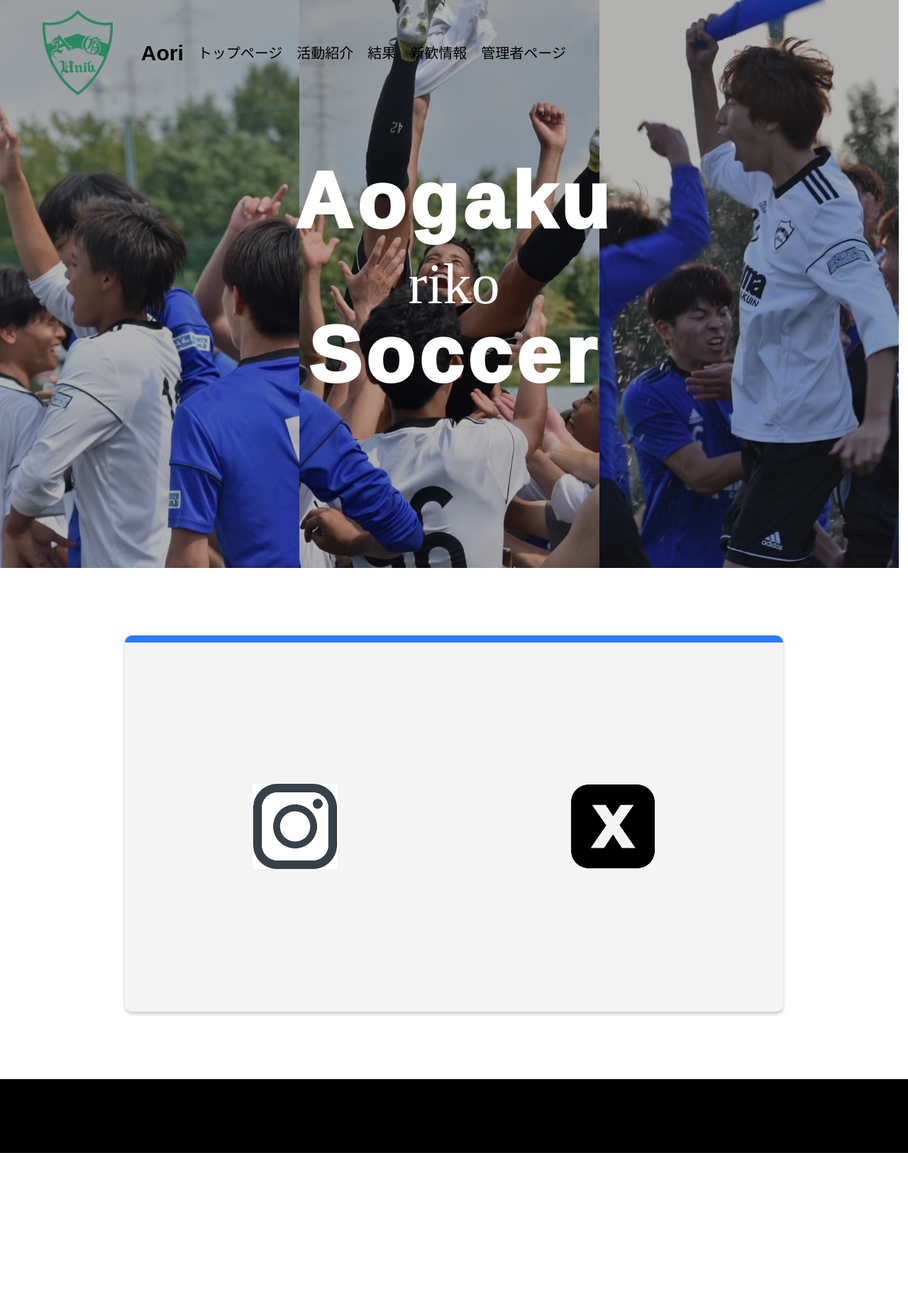
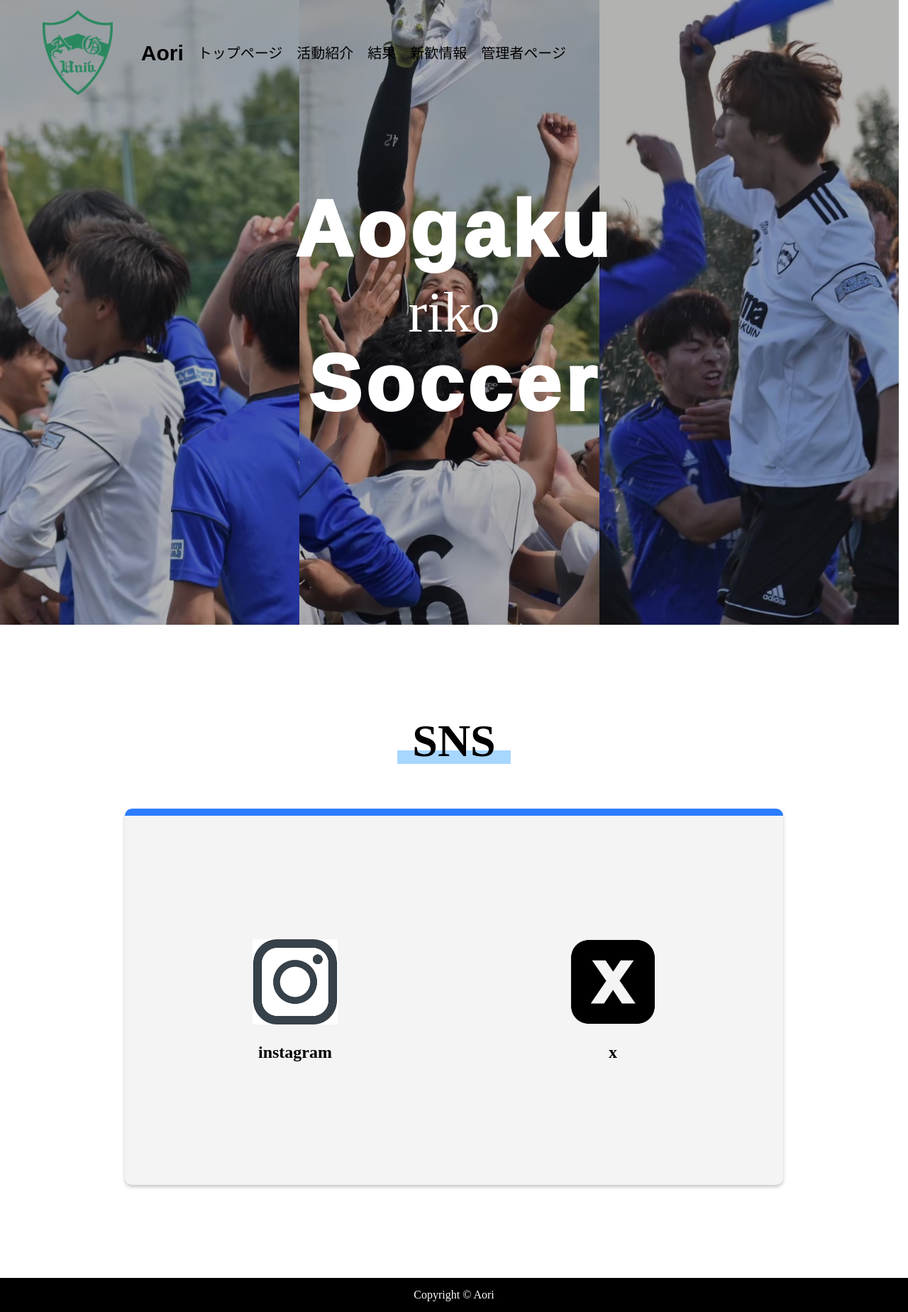
Before and after one commit to keisuke-fbr/seedtech_web, a PHP site: page / in a window 1280 px wide. Shown: the whole page at 71% size. Before the commit the page ends 1624 px from the top, so only its background shows below. Run offline with PHP 8.4, Linux system fonts and the light colour scheme.

Commit message:
ヘッダー共通

```diff
--- a/assets/css/style.css
+++ b/assets/css/style.css
@@ -1,7 +1,9 @@
 .header-main1{
-    height: 100vh;
+    height: 110vh;
 
     position: relative;
+
+    margin-bottom: 100px;
 }
 
 
@@ -60,7 +62,7 @@ header {
 .images > img{
     display: block;
 
-    height: 100vh;
+    height: 110vh;
     width: 33vw;
     object-fit: cover;
 
@@ -117,9 +119,30 @@ header {
 
 .sns{
     display: flex;
+    flex-direction: column;
+
 
     height: 90vh;
     width: 100vw;
+
+    margin-bottom:100px;
+
+}
+
+.sns>.h1{
+    background-color: red;
+
+}
+.sns >  h1{
+    background: linear-gradient(transparent 70%, #a7d6ff 70%);
+
+    font-size: 4rem;
+
+    width: 160px;
+    text-align: center;
+    margin: auto;
+
+
 
 }
 
@@ -162,6 +185,15 @@ header {
     width: 120px;
 }
 
+.container>.x>h1, .container>.insta > h1{
+    text-align: center;
+    margin-top: 20%;
+    font-size: 1.5rem;
+    font-weight: bold;
+    color: black;
+
+}
+
 
 
 
@@ -169,6 +201,10 @@ header {
 
 
 footer{
-    height: 13vh;
     background-color: black;
+    color: white;
+
+    padding: 2vh 0px;
+
+    text-align: center;
 }
--- a/index.html
+++ b/index.html
@@ -4,7 +4,7 @@
 <head>
     <meta charset="UTF-8">
     <meta name="viewport" content="width=device-width, initial-scale=1.0">
-    <title>Document</title>
+    <title>aoriofficial</title>
     <link rel="stylesheet" href="./assets/css/reset.css">
     <link rel="stylesheet" href="./assets/css/style.css">
 
@@ -50,13 +50,20 @@
     <main>
 
         <div class="sns">
+
+
+            <h1>SNS</h1>
+
+
             <div class="container">
                 <div class="insta">
                     <a href="https://www.instagram.com/aoriofficial/"><img src="./assets/img/instagram.png" alt=""></a>
+                    <h1>instagram</h1>
                 </div>
 
                 <div class="x">
                     <a href="https://twitter.com/AORI___official"><img src="./assets/img/x.png" alt=""></a>
+                    <h1>x</h1>
                 </div>
 
             </div>
@@ -64,7 +71,7 @@
     </main>
 
     <footer>
-
+        <small>Copyright &copy; Aori</small>
     </footer>
 </body>
 </html>
```
Also changed, not shown: assets/css/control.css (added, +45 -0 lines), assets/css/introduce.css (added, +58 -0 lines), control.html (+38 -0 lines), introduce.html (+55 -0 lines), assets/img/aogaku-logo2.jpg (added), assets/img/aogaku-logo3.png (added).
